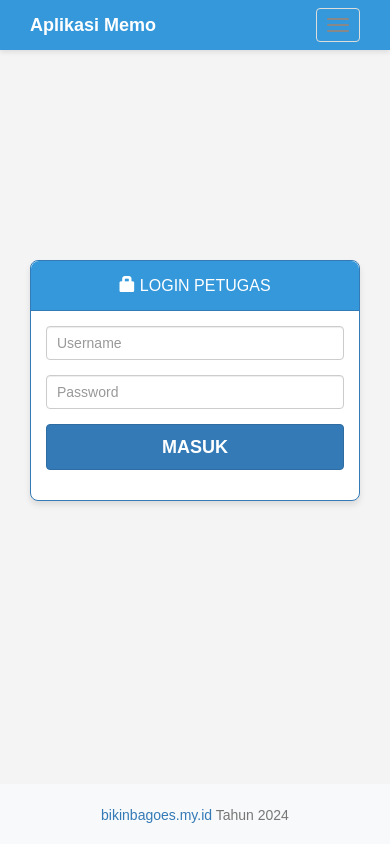
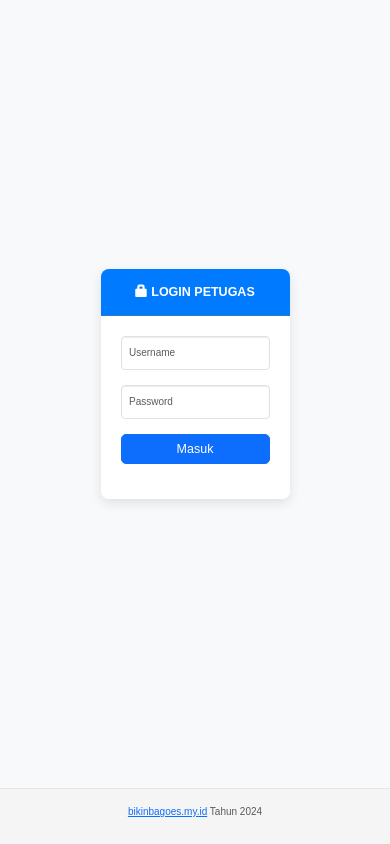
Before and after one commit to Realitaa/memo, a PHP site: page /login.php in a window 390 px wide. Run offline with PHP 8.4, Linux system fonts and the light colour scheme; some libraries are stand-ins or nearby versions.

Commit message:
mempercantik tampilan front end

```diff
--- /dev/null
+++ b/assets/login.css
@@ -0,0 +1,83 @@
+/* assets/login.css */
+
+/* Pastikan html dan body memenuhi tinggi layar penuh */
+html, body {
+    height: 100%;
+    margin: 0;
+    padding: 0;
+  }
+
+  /* Gaya dasar body */
+  body {
+    background-color: #f8f9fa;
+    font-family: Arial, sans-serif;
+    display: flex;
+    flex-direction: column;
+  }
+
+  /* Mengatur container agar form login berada di tengah layar */
+  .container {
+    flex: 1; /* Mengisi ruang yang tersisa */
+    display: flex;
+    align-items: center;    /* Vertikal */
+    justify-content: center; /* Horizontal */
+  }
+
+  /* Styling untuk panel login */
+  .panel {
+    box-shadow: 0 4px 12px rgba(0, 0, 0, 0.1);
+    border: none;
+    border-radius: 8px;
+    width: 100%;
+    max-width: 400px;
+  }
+
+  .panel-primary {
+    border: none;
+  }
+
+  /* Panel heading untuk judul login */
+  .panel-primary > .panel-heading {
+    background-color: #007bff;
+    color: #fff;
+    text-align: center;
+    border-top-left-radius: 8px;
+    border-top-right-radius: 8px;
+    padding: 15px;
+  }
+
+  .panel-primary > .panel-heading .panel-title {
+    font-size: 1.25rem;
+    font-weight: bold;
+    margin: 0;
+  }
+
+  /* Panel body untuk form login */
+  .panel-body {
+    padding: 20px;
+    background-color: #fff;
+    border-bottom-left-radius: 8px;
+    border-bottom-right-radius: 8px;
+  }
+
+  /* Styling untuk input form */
+  .form-control {
+    border-radius: 4px;
+  }
+
+  /* Pastikan tombol submit memenuhi lebar container */
+  .btn-block {
+    display: block;
+    width: 100%;
+  }
+
+  /* Footer tetap berada di bawah halaman */
+  .footer {
+    background-color: #f5f5f5;
+    padding: 15px 0;
+    border-top: 1px solid #e5e5e5;
+  }
+
+  .footer .container {
+    text-align: center;
+  }
--- a/assets/style.css
+++ b/assets/style.css
@@ -9,11 +9,8 @@ body {
   margin-bottom: 60px;
 }
 
-
 /* Custom page CSS
 -------------------------------------------------- */
-/* Not required for template or sticky footer method. */
-
 body > .container {
   padding: 60px 15px 0;
 }
@@ -39,3 +36,53 @@ body > .container {
 code {
   font-size: 80%;
 }
+
+/* Custom Navbar Styles */
+.navbar {
+  background-color: #007bff; /* Warna latar navbar */
+  border: none;
+  border-radius: 0;
+  margin-bottom: 0;
+}
+
+/* Ubah navbar-header menjadi flex container agar tautan tersusun secara horizontal */
+.navbar .navbar-header {
+  display: flex;
+  align-items: center;
+}
+
+/* Styling untuk setiap link navbar-brand */
+.navbar .navbar-header a.navbar-brand {
+  color: #fff;
+  font-size: 1.5rem;
+  font-weight: bold;
+  padding: 15px 20px;
+  display: inline-block;
+}
+
+.navbar .navbar-header a.navbar-brand:hover,
+.navbar .navbar-header a.navbar-brand:focus {
+  color: #eaeaea;
+}
+
+/* Jika menggunakan struktur navbar dengan list (ul > li > a) */
+.navbar .navbar-nav > li > a {
+  color: #fff;
+  font-size: 1rem;
+  padding: 15px 20px;
+}
+
+.navbar .navbar-nav > li > a:hover,
+.navbar .navbar-nav > li > a:focus {
+  background-color: #0056b3;
+  color: #fff;
+}
+
+/* Styling tombol toggle untuk tampilan mobile (jika digunakan) */
+.navbar-default .navbar-toggle {
+  border-color: #fff;
+}
+
+.navbar-default .navbar-toggle .icon-bar {
+  background-color: #fff;
+}
--- a/index.php
+++ b/index.php
@@ -7,7 +7,7 @@
 		</div>
 		<div class="panel-body">
             <center>
-			    <img src="assets/img/piagamlogo.png" alt="..." class="img-thumbnail">
+			    <img src="assets/img/logo.png" alt="..." class="img-thumbnail width="200" height="200">
             </center>
 		</div>
 		<div class="panel-footer">
--- a/login.php
+++ b/login.php
@@ -1,5 +1,6 @@
 <!DOCTIPE html>
     <html>
+
     <head>
         <meta charset="utf-8">
         <meta http-equiv="X-UA-Compatible" content="IE=edge">
@@ -13,121 +14,34 @@
 
         <!-- Bootstrap core CSS -->
         <link href="assets/css/bootstrap.min.css" rel="stylesheet">
+        <link href="https://cdn.jsdelivr.net/npm/bootstrap@5.3.3/dist/css/bootstrap.min.css" rel="stylesheet"
+            integrity="sha384-QWTKZyjpPEjISv5WaRU9OFeRpok6YctnYmDr5pNlyT2bRjXh0JMhjY6hW+ALEwIH" crossorigin="anonymous">
 
         <!-- Custom styles for this template -->
-    <link href="assets/style.css" rel="stylesheet">
-	<style>
-		body {
-    background-color: #f4f4f4;
-    font-family: 'Arial', sans-serif;
-    line-height: 1.6;
-}
 
-.navbar {
-    background-color: #3498db;
-    border: none;
-    margin-bottom: 150px;
-    box-shadow: 0 2px 5px rgba(0,0,0,0.1);
-}
+        <link rel="stylesheet" href="assets/login.css">
 
-.navbar-brand {
-    color: #ffffff !important;
-    font-weight: bold;
-}
+    </head>
 
-.container {
-    max-width: 2000px;
-}
-
-.panel {
-    border-radius: 8px;
-    box-shadow: 0 4px 6px rgba(0,0,0,0.1);
-}
-
-.panel-primary .panel-heading {
-    background-color: #3498db;
-    color: #ffffff;
-    text-align: center;
-    padding: 15px;
-    border-top-left-radius: 8px;
-    border-top-right-radius: 8px;
-}
-
-.panel-danger .panel-heading {
-    background-color: #e74c3c;
-    color: #ffffff;
-    text-align: center;
-    padding: 15px;
-    border-top-left-radius: 8px;
-    border-top-right-radius: 8px;
-}
-
-.form-control {
-    border-radius: 4px;
-    padding: 10px;
-    margin-bottom: 15px;
-}
-
-.btn-primary, .btn-danger {
-    border-radius: 4px;
-    padding: 10px 20px;
-    text-transform: uppercase;
-    font-weight: bold;
-    transition: all 0.3s ease;
-}
-
-.btn-primary:hover, .btn-danger:hover {
-    opacity: 0.9;
-}
-
-.footer {
-    background-color: #f8f9fa;
-    padding: 0px;
-    text-align: center;
-    position: fixed;
-    bottom: 0;
-    width: 100%;
-}
-
-.alert {
-    border-radius: 4px;
-}
-
-@media (max-width: 768px) {
-    .container {
-        padding: 0 15px;
-    }
-}
-	</style>
-</head>
     <body>
-<nav class="navbar navbar-default">
-  <div class="col-md-5 col-md-offset-5">
-        <div class="navbar-header">
-            <button type="button" class="navbar-toggle collapsed" data-toggle="collapse" data-target="#navbar" aria-expanded="false" aria-controls="navbar">
-                <span class="sr-only">Toggle navigation</span>
-                <span class="icon-bar"></span>
-                <span class="icon-bar"></span>
-                <span class="icon-bar"></span>
-            </button>
-            <a class="navbar-brand" href="./">Aplikasi Memo</a>
-        </div>
-    </div>
-</nav>
 
         <div class="container">
             <div class="col-md-4 col-md-offset-4">
                 <div class="panel panel-primary">
                     <div class="panel-heading">
-                <center><h3 class="panel-title"><span class="glyphicon glyphicon-lock" aria-hidden="true"></span> LOGIN PETUGAS</h3></center>
+                        <center>
+                            <h3 class="panel-title"><span class="glyphicon glyphicon-lock" aria-hidden="true"></span>
+                                LOGIN PETUGAS</h3>
+                        </center>
                     </div>
                     <div class="panel-body">
                         <?php
-                if(isset($_GET['error'])){
+                        if (isset($_GET['error'])) {
                             $error = $_GET['error'];
                             ?>
                             <div class="alert alert-warning alert-dismissible" role="alert">
-                          <button type="button" class="close" data-dismiss="alert" aria-label="Close"><span aria-hidden="true">&times;</span></button>
+                                <button type="button" class="close" data-dismiss="alert" aria-label="Close"><span
+                                        aria-hidden="true">&times;</span></button>
                                 <strong>Error!</strong> <?php echo $error; ?>
                             </div>
                             <?php
@@ -136,7 +50,8 @@
 
                         <form method="post" action="validation.php" role="form">
                             <div class="form-group">
-                        <input type="text" class="form-control" name="username" autocomplete="off" placeholder="Username" />
+                                <input type="text" class="form-control" name="username" autocomplete="off"
+                                    placeholder="Username" />
                             </div>
                             <div class="form-group">
                                 <input type="password" class="form-control" name="password" placeholder="Password" />
@@ -152,11 +67,19 @@
 
         <footer class="footer">
             <div class="container">
-        <p class="text-muted"><a href="https://bikinbagoes.my.id" target="_blank">bikinbagoes.my.id</a> Tahun 2024</p>
+                <p class="text-muted"><a href="https://bikinbagoes.my.id" target="_blank">bikinbagoes.my.id</a> Tahun
+                    2024</p>
             </div>
         </footer>
 
         <script src="assets/js/jquery.js"></script>
         <script src="assets/js/bootstrap.min.js"></script>
+        <script src="https://cdn.jsdelivr.net/npm/@popperjs/core@2.11.8/dist/umd/popper.min.js"
+            integrity="sha384-I7E8VVD/ismYTF4hNIPjVp/Zjvgyol6VFvRkX/vR+Vc4jQkC+hVqc2pM8ODewa9r"
+            crossorigin="anonymous"></script>
+        <script src="https://cdn.jsdelivr.net/npm/bootstrap@5.3.3/dist/js/bootstrap.min.js"
+            integrity="sha384-0pUGZvbkm6XF6gxjEnlmuGrJXVbNuzT9qBBavbLwCsOGabYfZo0T0to5eqruptLy"
+            crossorigin="anonymous"></script>
     </body>
+
     </html>
--- a/tambah_data.php
+++ b/tambah_data.php
@@ -1,9 +1,10 @@
 <?php include "header.php"; ?>
 
 <link rel="stylesheet" href="https://cdn.jsdelivr.net/npm/flatpickr/dist/flatpickr.min.css">
+<link rel="stylesheet" href="assets/tambah_data.css">
 
+<div class="content-wrapper">
 <div class="container">
-<div class="row">
 		<div class="panel panel-danger">
 			<div class="panel-heading">
 				<h3 class="panel-title">Tambah Data Memo Donor</h3>
```
Also changed, not shown: assets/tambah_data.css (added, +74 -0 lines), header.php (+10 -13 lines). Lines whose indentation alone changed are shown as unchanged.
